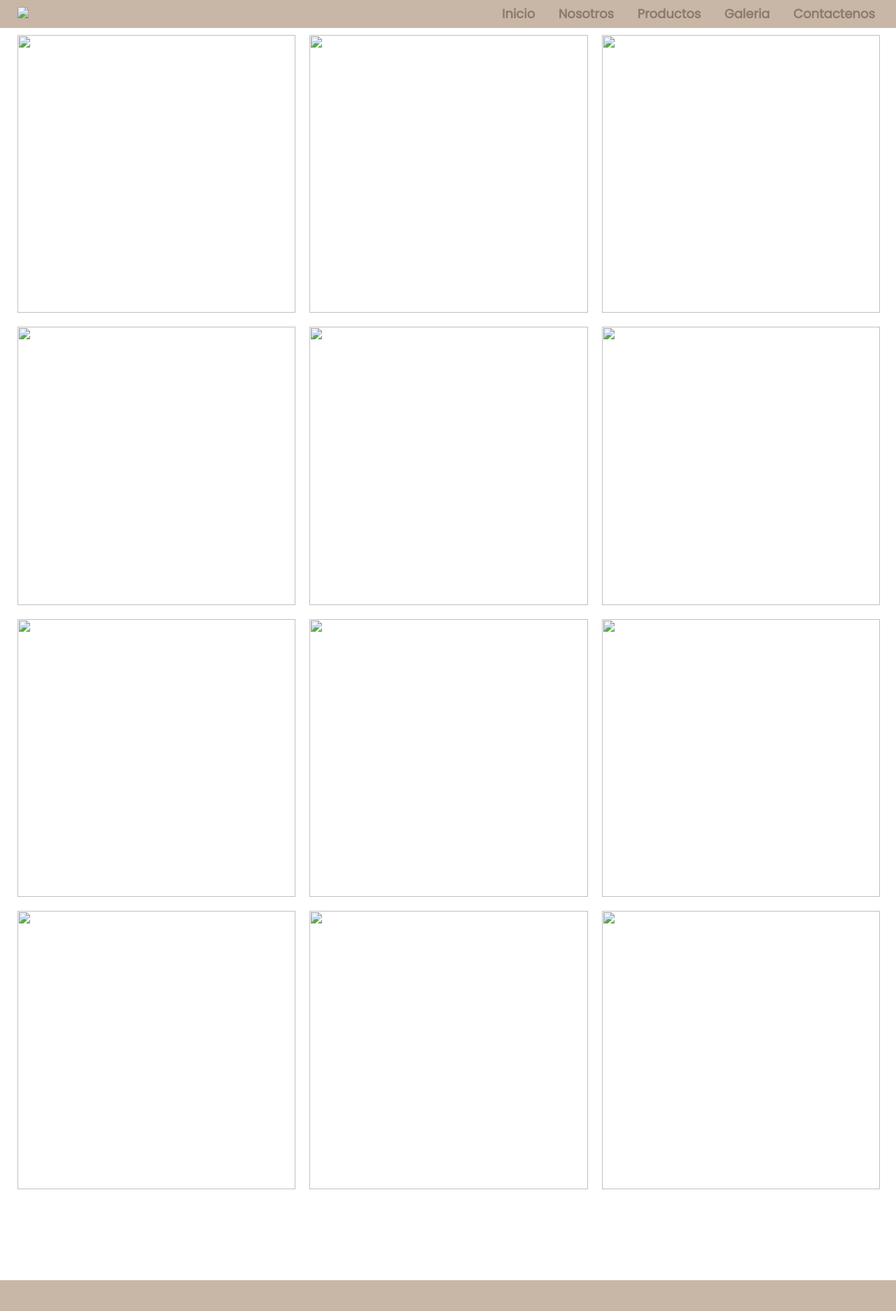
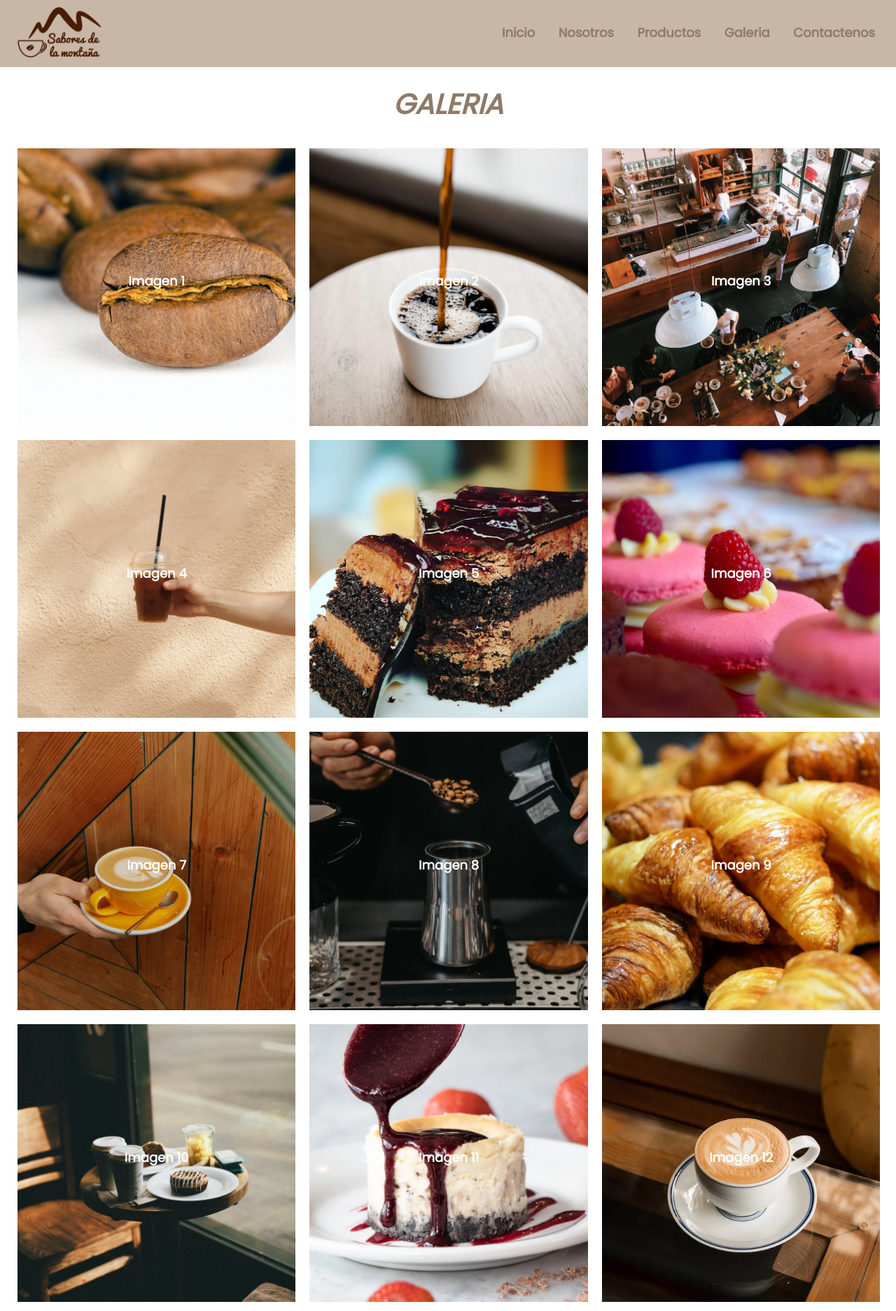
Before and after one commit to SantiagoLopez09/sabores-de-la-montana, a plain HTML site: page pages/galeria.html in a window 1280 px wide. Shown: the top 1874 px of the page at 70% size. Drawn offline with Linux system fonts and the light colour scheme; files that its build step writes are made by us from their sources.

Commit message:
Titulos de paginas y estilos

```diff
--- a/CSS/styles.css
+++ b/CSS/styles.css
@@ -103,6 +103,16 @@ footer ul li{
 
 footer .redes a{
   margin: 0 7.5px;
+}
+
+.main-titles{
+  text-align: center;
+  justify-content: center;
+  margin: 30px;
+  font-style: italic;
+  font-weight: bolder;
+  font-size: 40px;
+  color: #8D7B68;
 }
 
 .boton{
@@ -373,6 +383,9 @@ width: 100vh;
   display: none;
 }
 
+
+/* Contactenos- formulario */
+
 #contactenos{
   position: relative;
 }
@@ -415,6 +428,10 @@ width: 100vh;
 
 #contactenos form .form-block.bloque-ultimo {
  margin-bottom: 0;
+}
+.comments{
+  color:white;
+  font-size: 22px;
 }
 
 /* slider */
--- a/pages/galeria.html
+++ b/pages/galeria.html
@@ -8,18 +8,19 @@
     Galeria- Sabores de la Montaña
 </title>
 <link rel="shortcut icon" href="./assets/logo_negro.png">
-<link rel="stylesheet" href="./styles.css">
-<link rel="stylesheet" href="./CSS/normalize.css">
+<link rel="stylesheet" href="../CSS/styles.css">
+<link rel="stylesheet" href="../CSS/normalize.css">
 </head>
 <body>
+
     <main>
         <header>
             <div class="container">
-                <a href="index.html">
-                    <img src="./assets/logo.png" class="logo">
+                <a href="../index.html">
+                    <img src="../assets/logo.png" class="logo">
                 </a>
                 <nav>
-                    <a href="./index.html">Inicio</a>
+                    <a href="../index.html">Inicio</a>
                     <a href="./nosotros.html">Nosotros</a>
                     <a href="./productos.html">Productos</a>
                     <a href="./galeria.html">Galeria</a>
@@ -27,78 +28,79 @@
                 </nav>
             </div>
         </header>
+        <h1 class="main-titles">GALERIA</h1>
         <section id="galeria" class>
             <div class="container-fluid">
                 <div class="row">
                     <div class="columna-33 columna-mobile-50">
                         <div class="cuadrado-perfecto">
-                            <img src="./assets/galeria10.jpeg">
+                            <img src="../assets/galeria10.jpeg">
                             <h4>Imagen 1</h4>
                         </div>
                     </div>
                     <div class= "columna-33 columna-mobile-50">
                         <div class="cuadrado-perfecto">
-                            <img src="./assets/galeria5.jpg">
+                            <img src="../assets/galeria5.jpg">
                             <h4>Imagen 2</h4>
                         </div>
                     </div>
                     <div class="columna-33 columna-mobile-50">
                         <div class="cuadrado-perfecto">
-                            <img src="./assets/galeria9.jpg">
+                            <img src="../assets/galeria9.jpg">
                             <h4>Imagen 3</h4>
                         </div>
                     </div>
                     <div class="columna-33 columna-mobile-50">
                         <div class="cuadrado-perfecto">
-                            <img src="./assets/galeria2.jpeg">
+                            <img src="../assets/galeria2.jpeg">
                             <h4>Imagen 4</h4>
                         </div>
                     </div>
                     <div class="columna-33 columna-mobile-50">
                         <div class="cuadrado-perfecto">
-                            <img src="./assets/galeria7.jpg">
+                            <img src="../assets/galeria7.jpg">
                             <h4>Imagen 5</h4>
                         </div>
                     </div>
                     <div class="columna-33 columna-mobile-50">
                         <div class="cuadrado-perfecto">
-                            <img src="./assets/galeria8.jpg">
+                            <img src="../assets/galeria8.jpg">
                             <h4>Imagen 6</h4>
                         </div>
                     </div>
                     <div class="columna-33 columna-mobile-50">
                         <div class="cuadrado-perfecto">
-                            <img src="./assets/galeria3.jpeg">
+                            <img src="../assets/galeria3.jpeg">
                             <h4>Imagen 7</h4>
                         </div>
                     </div>
                     <div class="columna-33 columna-mobile-50">
                         <div class="cuadrado-perfecto">
-                            <img src="./assets/galeria4.webp">
+                            <img src="../assets/galeria4.webp">
                             <h4>Imagen 8</h4>
                         </div>
                     </div>
                     <div class="columna-33 columna-mobile-50">
                         <div class="cuadrado-perfecto">
-                            <img src="./assets/galeria6.jpg">
+                            <img src="../assets/galeria6.jpg">
                             <h4>Imagen 9</h4>
                         </div>
                     </div>
                     <div class="columna-33 columna-mobile-50">
                         <div class="cuadrado-perfecto">
-                            <img src="./assets/galeria11.jpeg">
+                            <img src="../assets/galeria11.jpeg">
                             <h4>Imagen 10</h4>
                         </div>
                     </div>
                     <div class="columna-33 columna-mobile-50">
                         <div class="cuadrado-perfecto">
-                            <img src="./assets/galeria12-jpg.webp">
+                            <img src="../assets/galeria12-jpg.webp">
                             <h4>Imagen 11</h4>
                         </div>
                     </div>
                     <div class="columna-33 columna-mobile-50">
                         <div class="cuadrado-perfecto">
-                            <img src="./assets/galeria1.jpg">
+                            <img src="../assets/galeria1.jpg">
                             <h4>Imagen 12</h4>
                         </div>
                     </div>
@@ -110,7 +112,7 @@
             <div class="container">
                 <div class="row">
                     <div class="columana columna-25 columna-mobile-100">
-                        <img src="./assets/logo-blanco.png" class="logo-footer">
+                        <img src="../assets/logo-blanco.png" class="logo-footer">
                     </div>
                 <div class="columana columna-25 columna-mobile-100">
                     <h3>
```
Also changed, not shown: index.html (+1 -1 lines), pages/Contactenos.html (+12 -11 lines), pages/nosotros.html (+3 -2 lines), pages/productos.html (+4 -4 lines). Lines whose indentation alone changed are shown as unchanged.
